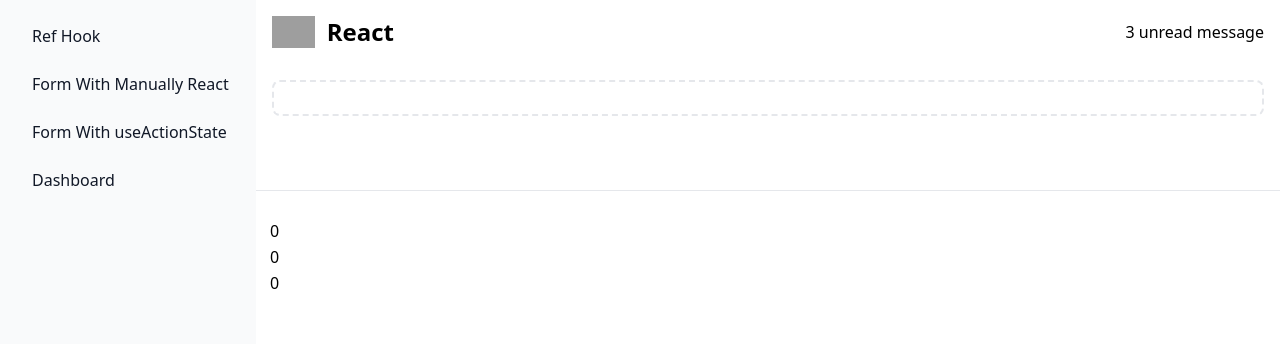
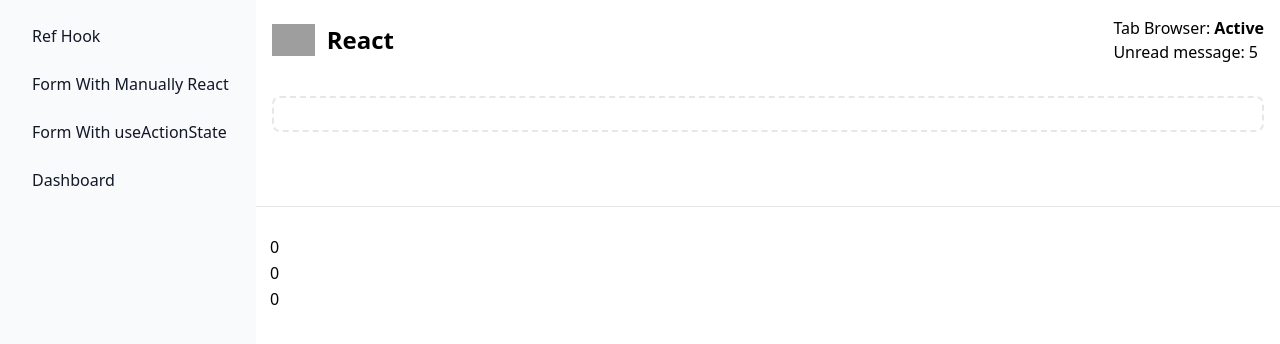
Before and after one commit to nhattruongniit/react-foundation, a React (Vite) app: page / in a window 1280 px wide. Shown: the top 344 px of the page. Built offline with nearby package versions, Linux system fonts and the light colour scheme; grey boxes are pictures that could not be loaded.

Commit message:
demo detection tab

```diff
--- a/src/components/Topbar.jsx
+++ b/src/components/Topbar.jsx
@@ -1,4 +1,5 @@
 import React from 'react'
+import DetectionTab from '../pages/DetectionTab.jsx';
 
 const awaitTime = (time = 3000) => {
   return new Promise(resolve => {
@@ -9,21 +10,6 @@ const awaitTime = (time = 3000) => {
 }
 
 function Topbar() {
-  const [numberMessage, setNumberMessage] = React.useState(2);
-
-  React.useEffect(() => {
-    // async function updateMessage() {
-    //   await awaitTime();
-    //   setNumberMessage(prevState => prevState + 1)
-    // }
-    // updateMessage();
-
-    setInterval(() => {
-      setNumberMessage(prevState => prevState + 1)
-    }, 3000)
-  }, [])
-
-  console.log('message: ', numberMessage)
 
   return (
     <nav className="bg-white border-gray-200 dark:bg-gray-900">
@@ -41,13 +27,8 @@ function Topbar() {
           </span>
         </div>
         <div className="hidden w-full md:block md:w-auto" id="navbar-default">
-          <ul className="font-medium flex flex-col p-4 md:p-0 mt-4 border border-gray-100 rounded-lg bg-gray-50 md:flex-row md:space-x-8 rtl:space-x-reverse md:mt-0 md:border-0 md:bg-white dark:bg-gray-800 md:dark:bg-gray-900 dark:border-gray-700">
-            <li>
-              <div>
-                {numberMessage} unread message
-              </div>
-            </li>
-          </ul>
+          <DetectionTab />
+
         </div>
       </div>
     </nav>
--- /dev/null
+++ b/src/pages/DetectionTab.jsx
@@ -0,0 +1,74 @@
+import React from 'react'
+
+function DetectionTab() {
+  const [numberMessage, setNumberMessage] = React.useState(0);
+  const [isActiveTab, setIsActiveTab] = React.useState(false);
+  let intervalId = React.useRef(null);
+
+  const callApi = () => {
+
+    setIsActiveTab(true);
+    intervalId.current = setInterval(() => {
+      setNumberMessage(prevState => prevState + 1);
+    }, 1000);
+  }
+
+  // visibility change event
+  React.useEffect(() => {
+    const handleVisibilityChange = () => {
+
+      if (document.visibilityState === 'visible') {
+        callApi();
+      } else {
+        clearInterval(intervalId.current);
+        setIsActiveTab(false);
+      }
+    };
+
+    document.addEventListener('visibilitychange', handleVisibilityChange);
+
+    if (document.visibilityState === 'visible') {
+      callApi();
+    }
+
+    return () => {
+      document.removeEventListener('visibilitychange', handleVisibilityChange);
+    };
+  }, []);
+
+  // blur and focus event
+  // React.useEffect(() => {
+  //   const handleBlur = () => {
+  //     clearInterval(intervalId.current);
+  //     setIsActiveTab(false);
+  //   };
+
+  //   const handleFocus = () => {
+  //     callApi();
+  //   };
+
+  //   window.addEventListener('blur', handleBlur);
+  //   window.addEventListener('focus', handleFocus);
+
+  //   callApi();
+
+  //   return () => {
+  //     window.removeEventListener('blur', handleBlur);
+  //     window.removeEventListener('focus', handleFocus);
+  //     clearInterval(intervalId.current);
+  //   };
+  // }, [])
+
+  return (
+    <ul className="font-medium flex flex-col p-4 md:p-0 mt-4 border border-gray-100 rounded-lg bg-gray-50 md:flex-row md:space-x-8 rtl:space-x-reverse md:mt-0 md:border-0 md:bg-white dark:bg-gray-800 md:dark:bg-gray-900 dark:border-gray-700">
+      <li>
+        <div>
+          Tab Browser: <b>{isActiveTab ? 'Active' : 'Inactive'}</b> <br />
+          Unread message: {numberMessage}
+        </div>
+      </li>
+    </ul>
+  )
+}
+
+export default DetectionTab
```
Also changed, not shown: src/pages/UnreadMessage.jsx (deleted, +0 -9 lines).
